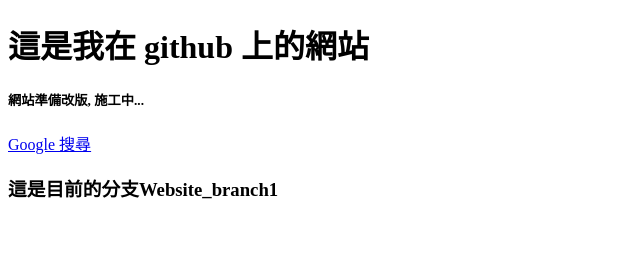
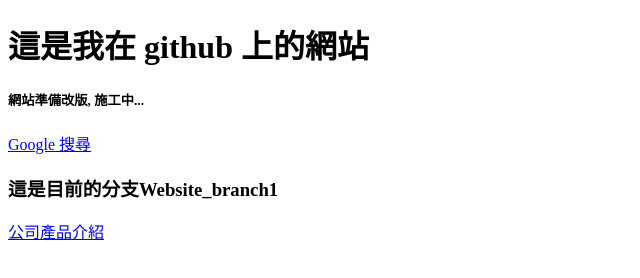
Before and after one commit to Leiinori/Website_demo, a plain HTML site: page index.html in a window 1280 px wide. Shown: the whole page, without its empty margins (0-640 px from the left). Drawn offline with Linux system fonts and the light colour scheme.

Commit message:
index加入超連結

```diff
--- a/index.html
+++ b/index.html
@@ -10,5 +10,7 @@
     <h5> 網站準備改版, 施工中...</h5>
     <a href="https://www.google.com">Google 搜尋</a>
     <h3>這是目前的分支Website_branch1</h3>
+
+    <a href="product.html">公司產品介紹</a>
 </body>
 </html>
```
